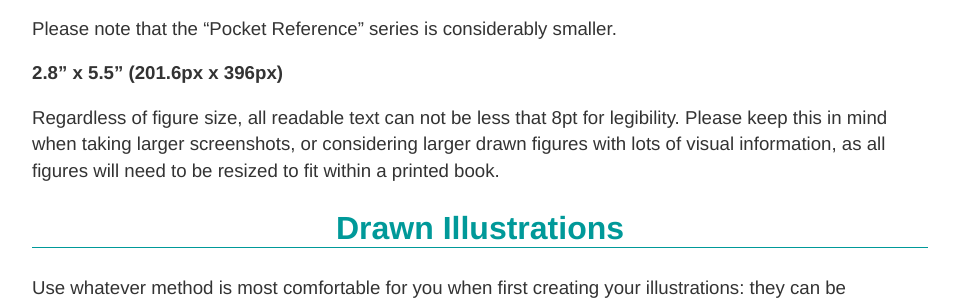
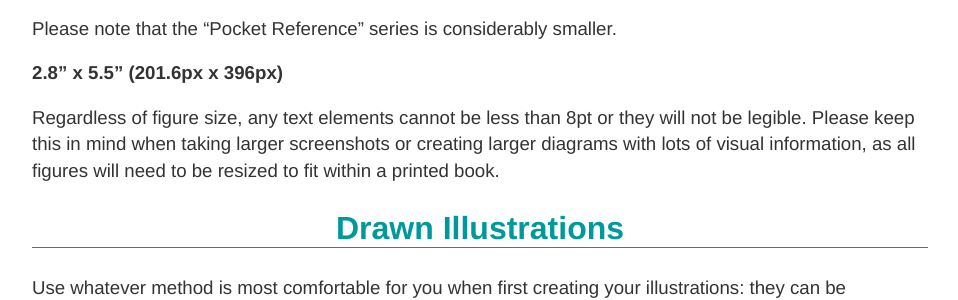
Before and after one commit to oreillymedia/production-resources, a Jekyll site: the page built from illustrations/index.md, in a window 1280 px wide. Shown: the part 738-1038 px from the top of the page, without its empty margins (160-1118 px from the left). Built offline with Jekyll 4.4.1, drawn with Linux system fonts in a browser that asks for light colours.

Commit message:
Update index.md

```diff
--- a/illustrations/index.md
+++ b/illustrations/index.md
@@ -30,7 +30,7 @@ Please note that the "Pocket Reference" series is considerably smaller.
 **2.8" x 5.5" (201.6px x 396px)**
 
 
-Regardless of figure size, all readable text can not be less that 8pt for legibility. Please keep this in mind when taking larger screenshots, or considering larger drawn figures with lots of visual information, as all figures will need to be resized to fit within a printed book.
+Regardless of figure size, any text elements cannot be less than 8pt or they will not be legible. Please keep this in mind when taking larger screenshots or creating larger diagrams with lots of visual information, as all figures will need to be resized to fit within a printed book.
 
 
 ## Drawn Illustrations
```
